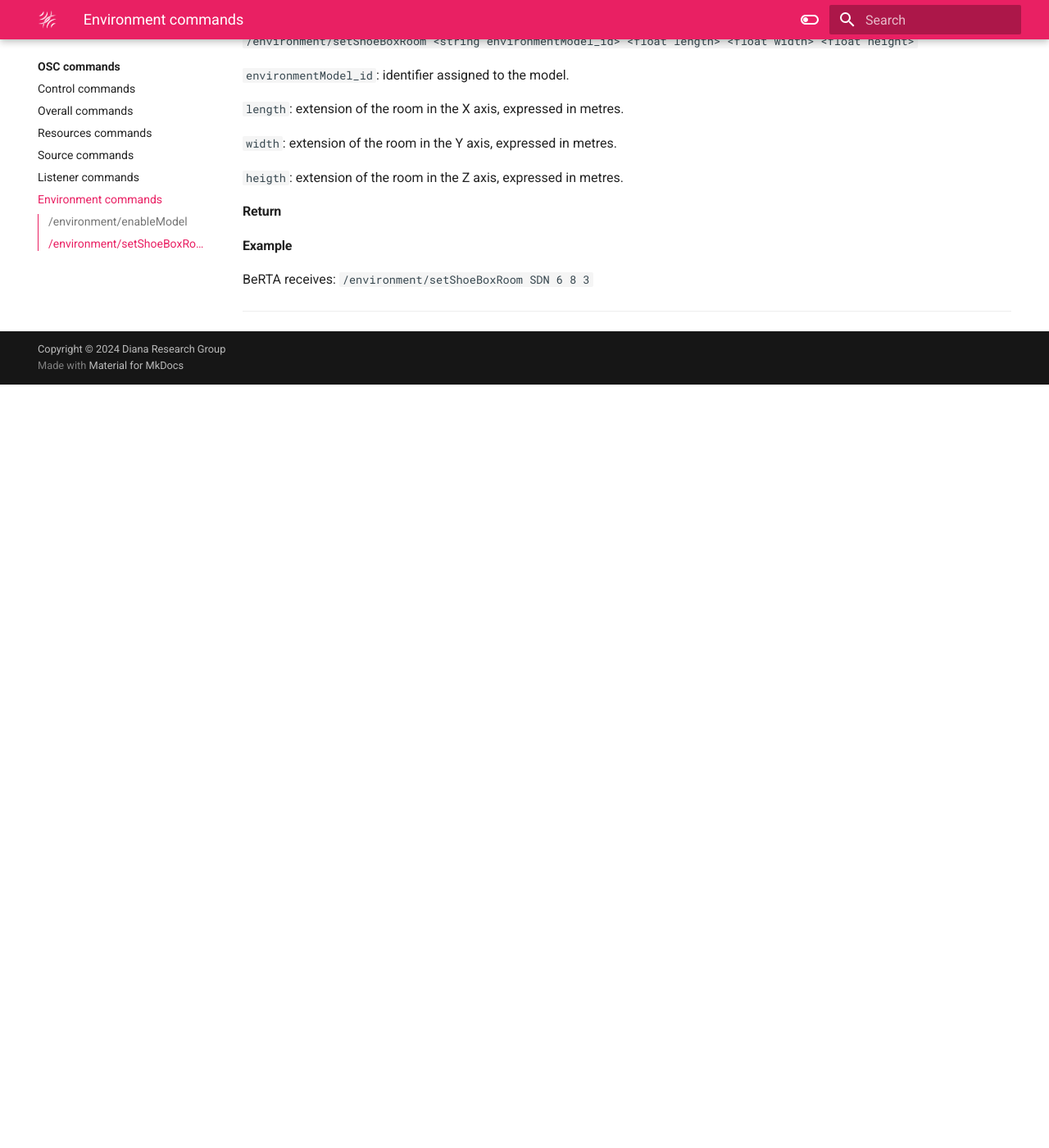
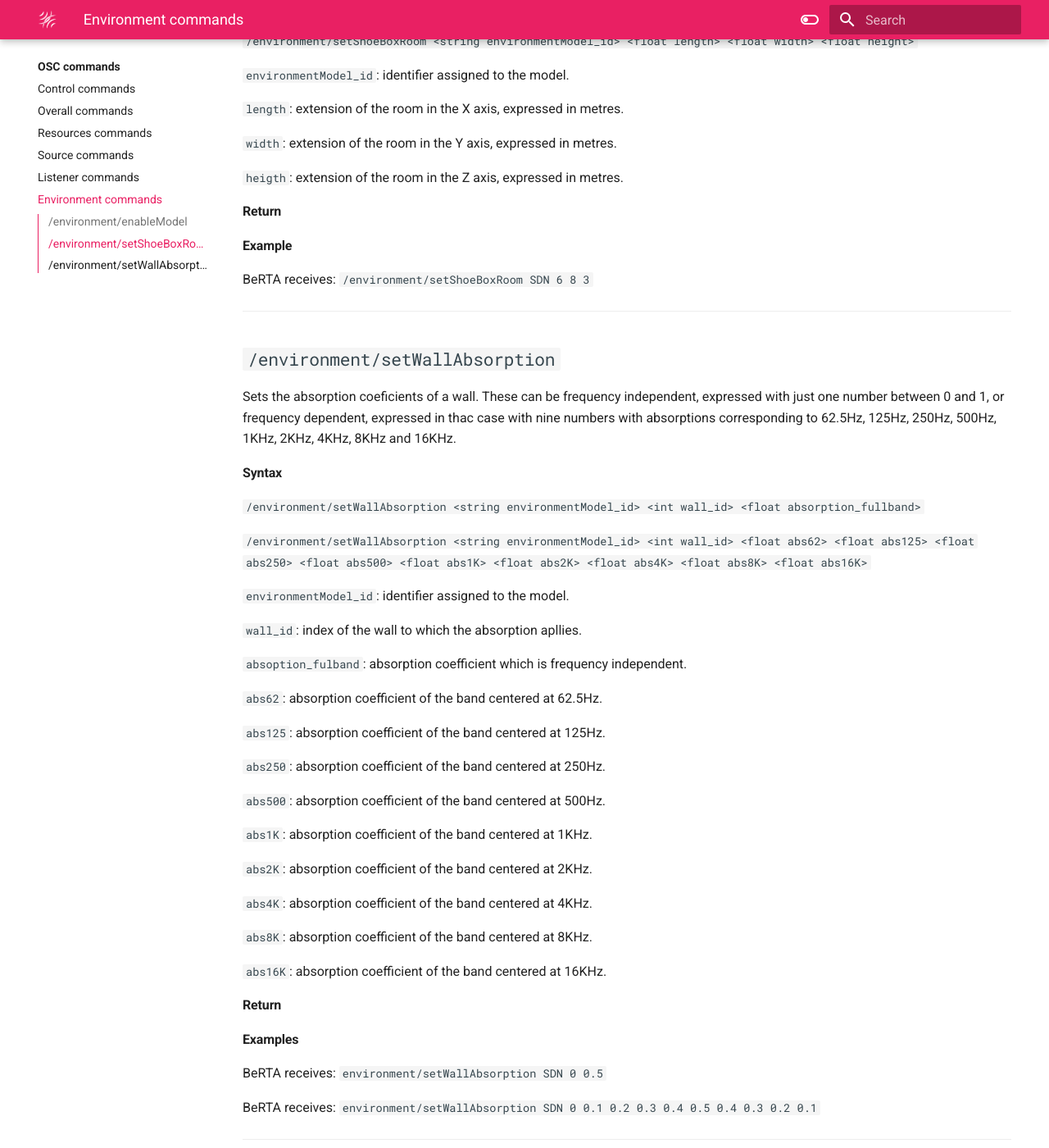
Before and after one commit to GrupoDiana/BRT-Documentation, an MkDocs documentation site: the page built from docs/osc/environment.md, in a window 1280 px wide and 1400 px high, scrolled down 1285 px. Shown: the whole window at 82% size. Built offline with MkDocs 1.6.1 and Material for MkDocs 9.7.7, drawn with Linux system fonts in a browser that asks for light colours; before the commit the page ends 1754 px from its top, so only the background shows below that.

Commit message:
feat: adds commands to set wall absorption

```diff
--- a/docs/osc/environment.md
+++ b/docs/osc/environment.md
@@ -77,3 +77,55 @@ BeRTA receives: `/environment/setShoeBoxRoom SDN 6 8 3`
 
 <!----------------------------------------------------------------------------------->
 ---
+
+
+## `/environment/setWallAbsorption`
+
+Sets the absorption coeficients of a wall. These can be frequency independent, expressed with just one number between 0 and 1, or frequency dependent, expressed in thac case with nine numbers with absorptions corresponding to 62.5Hz, 125Hz, 250Hz, 500Hz, 1KHz, 2KHz, 4KHz, 8KHz and 16KHz.
+
+#### Syntax
+
+`/environment/setWallAbsorption <string environmentModel_id> <int wall_id> <float absorption_fullband>`
+
+`/environment/setWallAbsorption <string environmentModel_id> <int wall_id> <float abs62> <float abs125> <float abs250> <float abs500> <float abs1K> <float abs2K> <float abs4K> <float abs8K> <float abs16K>`
+
+`environmentModel_id`: identifier assigned to the model.
+
+`wall_id`: index of the wall to which the absorption apllies.
+
+`absoption_fulband`: absorption coefficient which is frequency independent.
+
+`abs62`: absorption coefficient of the band centered at 62.5Hz.
+
+`abs125`: absorption coefficient of the band centered at 125Hz.
+
+`abs250`: absorption coefficient of the band centered at 250Hz.
+
+`abs500`: absorption coefficient of the band centered at 500Hz.
+
+`abs1K`: absorption coefficient of the band centered at 1KHz.
+
+`abs2K`: absorption coefficient of the band centered at 2KHz.
+
+`abs4K`: absorption coefficient of the band centered at 4KHz.
+
+`abs8K`: absorption coefficient of the band centered at 8KHz.
+
+`abs16K`: absorption coefficient of the band centered at 16KHz.
+
+#### Return
+
+<!-- An echo is returned to all subscribers: `/environment/setShoeBoxRoom <string environmentModel_id> <float length> <float width> <float height>`
+-->
+
+#### Examples
+
+BeRTA receives: `environment/setWallAbsorption SDN 0 0.5`
+
+BeRTA receives: `environment/setWallAbsorption SDN 0 0.1 0.2 0.3 0.4 0.5 0.4 0.3 0.2 0.1`
+
+<!--BeRTA sends back to all subscribers: `environment/setWallAbsorption SDN 0 0.5`
+-->
+
+<!----------------------------------------------------------------------------------->
+---
```
